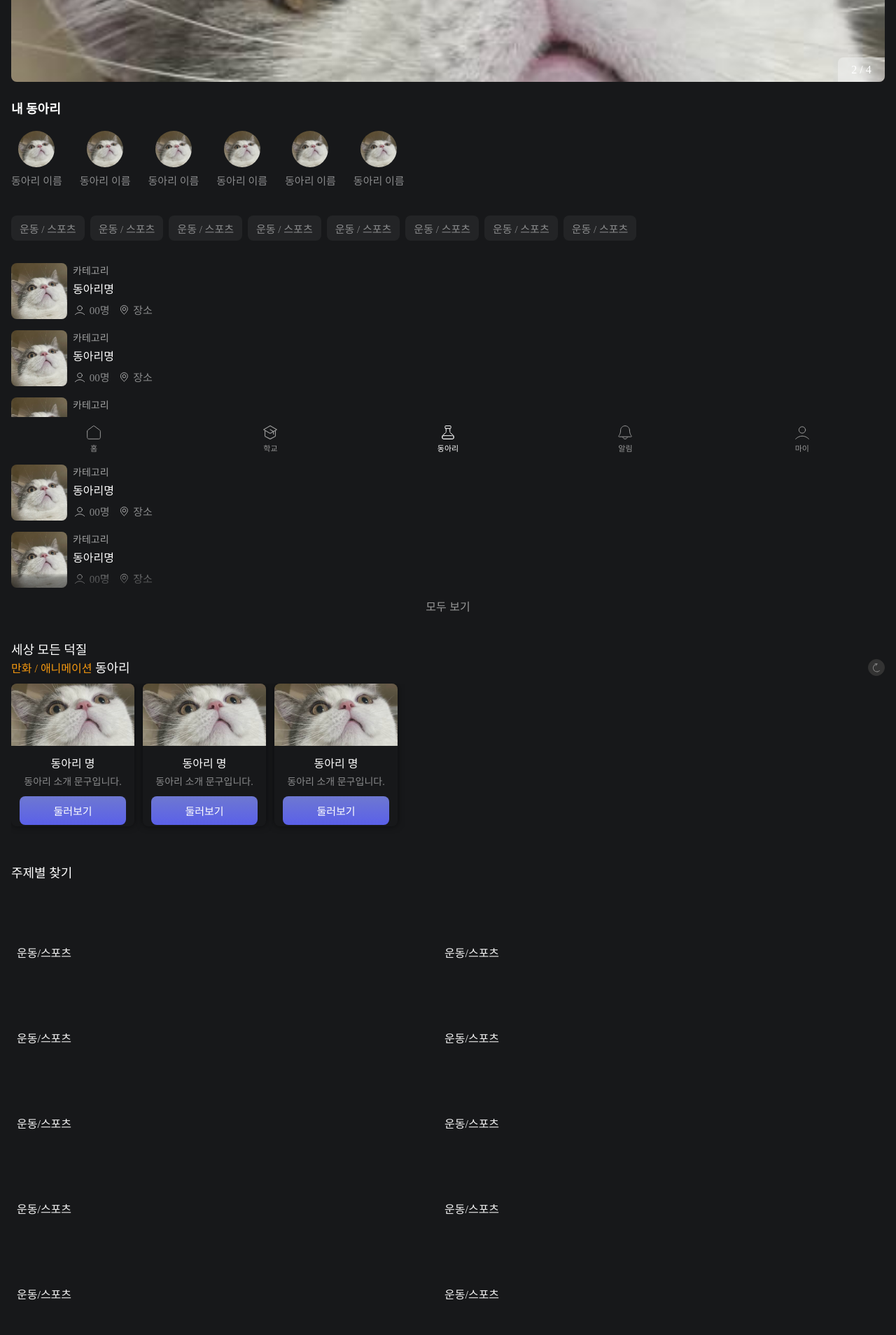
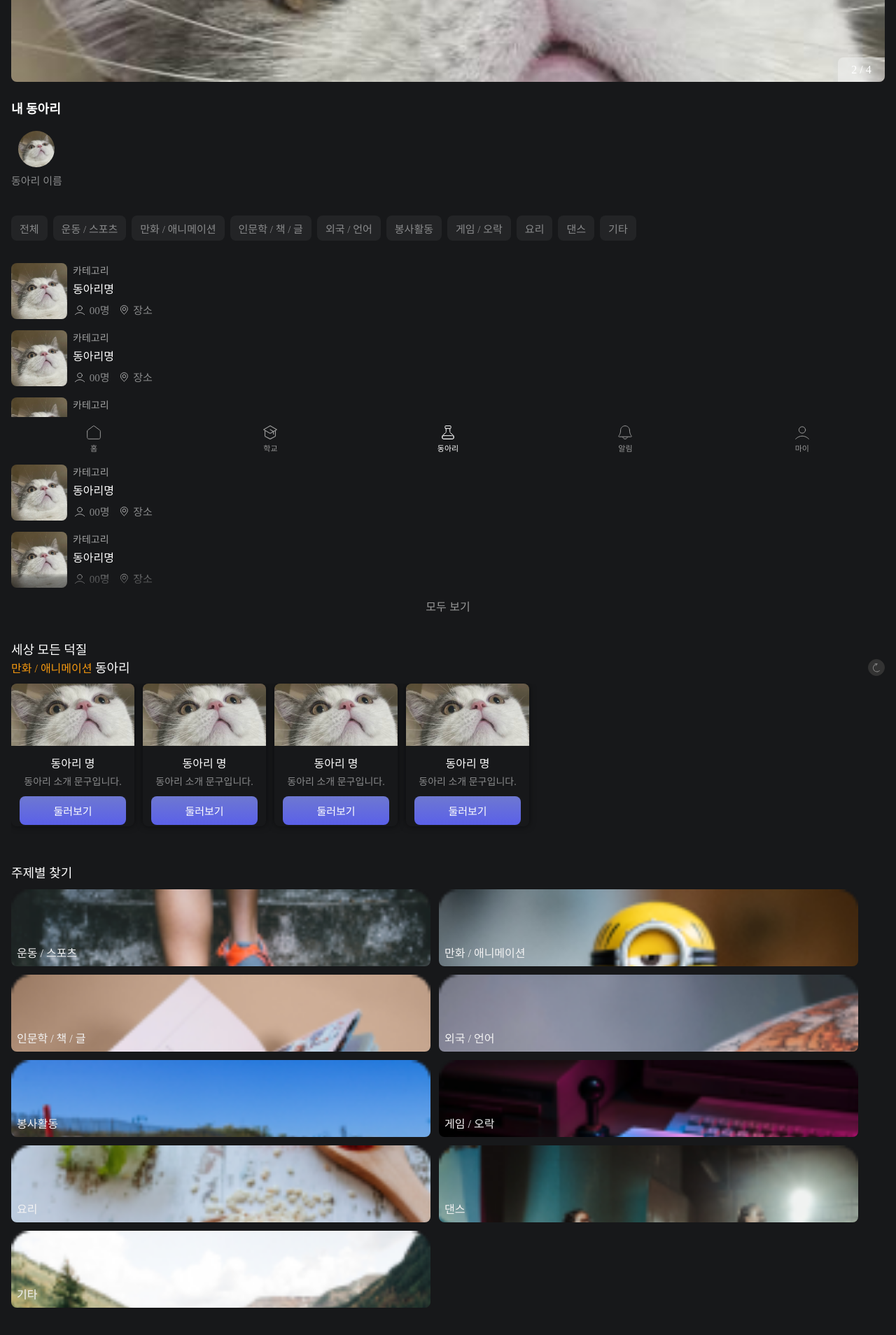
Before and after one commit to teentime/teentime-client-app, a Next.js app: page /club in a window 1280 px wide. Shown: the part 144-2052 px from the top of the page at 70% size. Built offline with nearby package versions, Linux system fonts and the light colour scheme.

Commit message:
fix: 동아리 페이지 컴포넌트 분리

```diff
--- a/src/app/club/page.js
+++ b/src/app/club/page.js
@@ -6,6 +6,8 @@ import Image from 'next/image'
 import { Carousel } from 'react-responsive-carousel'
 import 'react-responsive-carousel/lib/styles/carousel.min.css'
 import Link from 'next/link'
+import RecommendedClubCard from '../components/club/RecommendedClubCard'
+import ClubCard from '../components/club/ClubCard'
 
 const Club = () => {
   const carouselImages = [
@@ -49,109 +51,45 @@ const Club = () => {
           <img className={styles.profile} src='assets/profile.png' alt='Profile'/>
           <p className={styles.name}>동아리 이름</p>
         </Link>
-        <div className={styles.my_club}>
-          <img className={styles.profile} src='assets/profile.png' alt='Profile'/>
-          <p className={styles.name}>동아리 이름</p>
-        </div>
-        <div className={styles.my_club}>
-          <img className={styles.profile} src='assets/profile.png' alt='Profile'/>
-          <p className={styles.name}>동아리 이름</p>
-        </div>
-        <div className={styles.my_club}>
-          <img className={styles.profile} src='assets/profile.png' alt='Profile'/>
-          <p className={styles.name}>동아리 이름</p>
-        </div>
-        <div className={styles.my_club}>
-          <img className={styles.profile} src='assets/profile.png' alt='Profile'/>
-          <p className={styles.name}>동아리 이름</p>
-        </div>
-        <div className={styles.my_club}>
-          <img className={styles.profile} src='assets/profile.png' alt='Profile'/>
-          <p className={styles.name}>동아리 이름</p>
-        </div>
       </div>
       <div className={styles.category}>
         <div className={styles.item}>
-          운동 / 스포츠
+          전체
         </div>
         <div className={styles.item}>
           운동 / 스포츠
         </div>
         <div className={styles.item}>
-          운동 / 스포츠
+          만화 / 애니메이션
         </div>
         <div className={styles.item}>
-          운동 / 스포츠
+          인문학 / 책 / 글
         </div>
         <div className={styles.item}>
-          운동 / 스포츠
+          외국 / 언어
         </div>
         <div className={styles.item}>
-          운동 / 스포츠
+          봉사활동
         </div>
         <div className={styles.item}>
-          운동 / 스포츠
+          게임 / 오락
         </div>
         <div className={styles.item}>
-          운동 / 스포츠
+          요리
+        </div>
+        <div className={styles.item}>
+          댄스
+        </div>
+        <div className={styles.item}>
+          기타
         </div>
       </div>
       <div className={styles.club_container}>
-        <div className={styles.club}>
-          <img className={styles.profile} src='/assets/profile.png' alt='Profile'/>
-          <div>
-            <p className={styles.text}>카테고리</p>
-            <p>동아리명</p>
-            <div className={styles.info_container}>
-              <p className={styles.info}><Image src='/assets/club/count.svg' alt='Count' width={20} height={20}/> 00명</p>
-              <p className={styles.info}><Image src='/assets/club/location.svg' alt='Location' width={20} height={20}/> 장소</p>
-            </div>
-          </div>
-        </div>
-        <div className={styles.club}>
-          <img className={styles.profile} src='/assets/profile.png' alt='Profile'/>
-          <div>
-            <p className={styles.text}>카테고리</p>
-            <p>동아리명</p>
-            <div className={styles.info_container}>
-              <p className={styles.info}><Image src='/assets/club/count.svg' alt='Count' width={20} height={20}/> 00명</p>
-              <p className={styles.info}><Image src='/assets/club/location.svg' alt='Location' width={20} height={20}/> 장소</p>
-            </div>
-          </div>
-        </div>
-        <div className={styles.club}>
-          <img className={styles.profile} src='/assets/profile.png' alt='Profile'/>
-          <div>
-            <p className={styles.text}>카테고리</p>
-            <p>동아리명</p>
-            <div className={styles.info_container}>
-              <p className={styles.info}><Image src='/assets/club/count.svg' alt='Count' width={20} height={20}/> 00명</p>
-              <p className={styles.info}><Image src='/assets/club/location.svg' alt='Location' width={20} height={20}/> 장소</p>
-            </div>
-          </div>
-        </div>
-        <div className={styles.club}>
-          <img className={styles.profile} src='/assets/profile.png' alt='Profile'/>
-          <div>
-            <p className={styles.text}>카테고리</p>
-            <p>동아리명</p>
-            <div className={styles.info_container}>
-              <p className={styles.info}><Image src='/assets/club/count.svg' alt='Count' width={20} height={20}/> 00명</p>
-              <p className={styles.info}><Image src='/assets/club/location.svg' alt='Location' width={20} height={20}/> 장소</p>
-            </div>
-          </div>
-        </div>
-        <div className={styles.club}>
-          <img className={styles.profile} src='/assets/profile.png' alt='Profile'/>
-          <div>
-            <p className={styles.text}>카테고리</p>
-            <p>동아리명</p>
-            <div className={styles.info_container}>
-              <p className={styles.info}><Image src='/assets/club/count.svg' alt='Count' width={20} height={20}/> 00명</p>
-              <p className={styles.info}><Image src='/assets/club/location.svg' alt='Location' width={20} height={20}/> 장소</p>
-            </div>
-          </div>
-        </div>
+        <ClubCard/>
+        <ClubCard/>
+        <ClubCard/>
+        <ClubCard/>
+        <ClubCard/>
         <button className={styles.all_btn}>모두 보기</button>
       </div>
       <div className={styles.recommended_title}>
@@ -161,56 +99,39 @@ const Club = () => {
         <Image src='/assets/club/refresh.svg' alt='Refresh' width={24} height={24}/>
       </div>
       <div className={styles.recommended_club_container}>
-        <div className={styles.recommended_club}>
-          <img className={styles.profile} src='/assets/profile.png' alt='Profile'/>
-          <p className={styles.text}>동아리 명</p>
-          <p className={styles.info}>동아리 소개 문구입니다.</p>
-          <button className={styles.around_btn}>둘러보기</button>
-        </div>
-        <div className={styles.recommended_club}>
-          <img className={styles.profile} src='/assets/profile.png' alt='Profile'/>
-          <p className={styles.text}>동아리 명</p>
-          <p className={styles.info}>동아리 소개 문구입니다.</p>
-          <button className={styles.around_btn}>둘러보기</button>
-        </div>
-        <div className={styles.recommended_club}>
-          <img className={styles.profile} src='/assets/profile.png' alt='Profile'/>
-          <p className={styles.text}>동아리 명</p>
-          <p className={styles.info}>동아리 소개 문구입니다.</p>
-          <button className={styles.around_btn}>둘러보기</button>
-        </div>
+        <RecommendedClubCard/>
+        <RecommendedClubCard/>
+        <RecommendedClubCard/>
+        <RecommendedClubCard/>
       </div>
       <div className={styles.sub_title}>주제별 찾기</div>
       <div className={styles.topic_container}>
-        <div className={styles.topic}>
-          <p>운동/스포츠</p>
+        <div className={styles.topic} style={{backgroundImage: "url('/assets/club/topic1.png')"}}>
+          <p>운동 / 스포츠</p>
         </div>
-        <div className={styles.topic}>
-          <p>운동/스포츠</p>
+        <div className={styles.topic} style={{backgroundImage: "url('/assets/club/topic2.png')"}}>
+          <p>만화 / 애니메이션</p>
         </div>
-        <div className={styles.topic}>
-          <p>운동/스포츠</p>
+        <div className={styles.topic} style={{backgroundImage: "url('/assets/club/topic3.png')"}}>
+          <p>인문학 / 책 / 글</p>
         </div>
-        <div className={styles.topic}>
-          <p>운동/스포츠</p>
+        <div className={styles.topic} style={{backgroundImage: "url('/assets/club/topic4.png')"}}>
+          <p>외국 / 언어</p>
         </div>
-        <div className={styles.topic}>
-          <p>운동/스포츠</p>
+        <div className={styles.topic} style={{backgroundImage: "url('/assets/club/topic5.png')"}}>
+          <p>봉사활동</p>
         </div>
-        <div className={styles.topic}>
-          <p>운동/스포츠</p>
+        <div className={styles.topic} style={{backgroundImage: "url('/assets/club/topic6.png')"}}>
+          <p>게임 / 오락</p>
         </div>
-        <div className={styles.topic}>
-          <p>운동/스포츠</p>
+        <div className={styles.topic} style={{backgroundImage: "url('/assets/club/topic7.png')"}}>
+          <p>요리</p>
         </div>
-        <div className={styles.topic}>
-          <p>운동/스포츠</p>
+        <div className={styles.topic} style={{backgroundImage: "url('/assets/club/topic8.png')"}}>
+          <p>댄스</p>
         </div>
-        <div className={styles.topic}>
-          <p>운동/스포츠</p>
-        </div>
-        <div className={styles.topic}>
-          <p>운동/스포츠</p>
+        <div className={styles.topic} style={{backgroundImage: "url('/assets/club/topic9.png')"}}>
+          <p>기타</p>
         </div>
       </div>
       <BottomNavigation url='/club'/>
--- /dev/null
+++ b/src/app/components/club/ClubCard.js
@@ -0,0 +1,20 @@
+import styles from '@/styles/Club.module.css'
+import Image from 'next/image'
+
+const ClubCard = () => {
+  return (
+    <div className={styles.club}>
+      <img className={styles.profile} src='/assets/profile.png' alt='Profile'/>
+      <div>
+        <p className={styles.text}>카테고리</p>
+        <p>동아리명</p>
+        <div className={styles.info_container}>
+          <p className={styles.info}><Image src='/assets/club/count.svg' alt='Count' width={20} height={20}/> 00명</p>
+          <p className={styles.info}><Image src='/assets/club/location.svg' alt='Location' width={20} height={20}/> 장소</p>
+        </div>
+      </div>
+    </div>
+  )
+}
+
+export default ClubCard
--- /dev/null
+++ b/src/app/components/club/RecommendedClubCard.js
@@ -0,0 +1,14 @@
+import styles from '@/styles/Club.module.css'
+
+const RecommendedClubCard = () => {
+  return (
+    <div className={styles.recommended_club}>
+      <img className={styles.profile} src='/assets/profile.png' alt='Profile'/>
+      <p className={styles.text}>동아리 명</p>
+      <p className={styles.info}>동아리 소개 문구입니다.</p>
+      <button className={styles.around_btn}>둘러보기</button>
+    </div>
+  )
+}
+
+export default RecommendedClubCard
```
